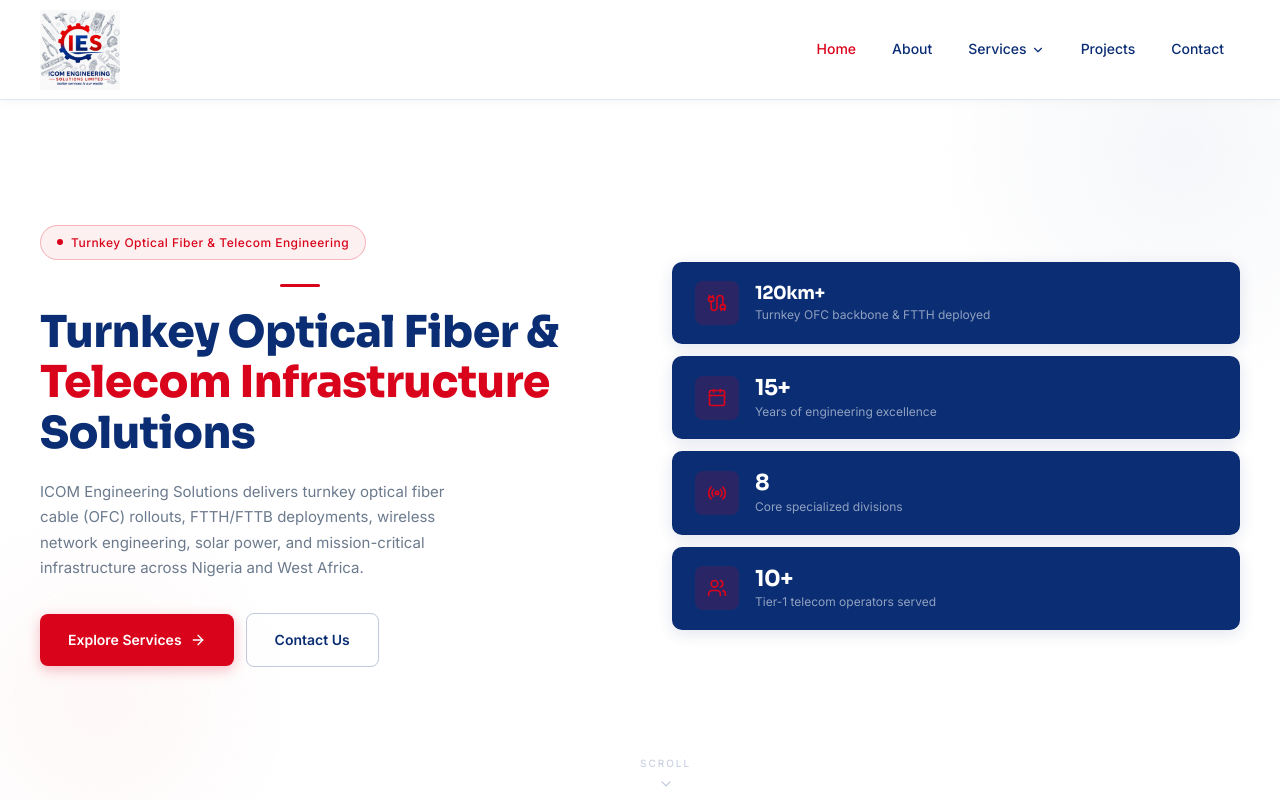
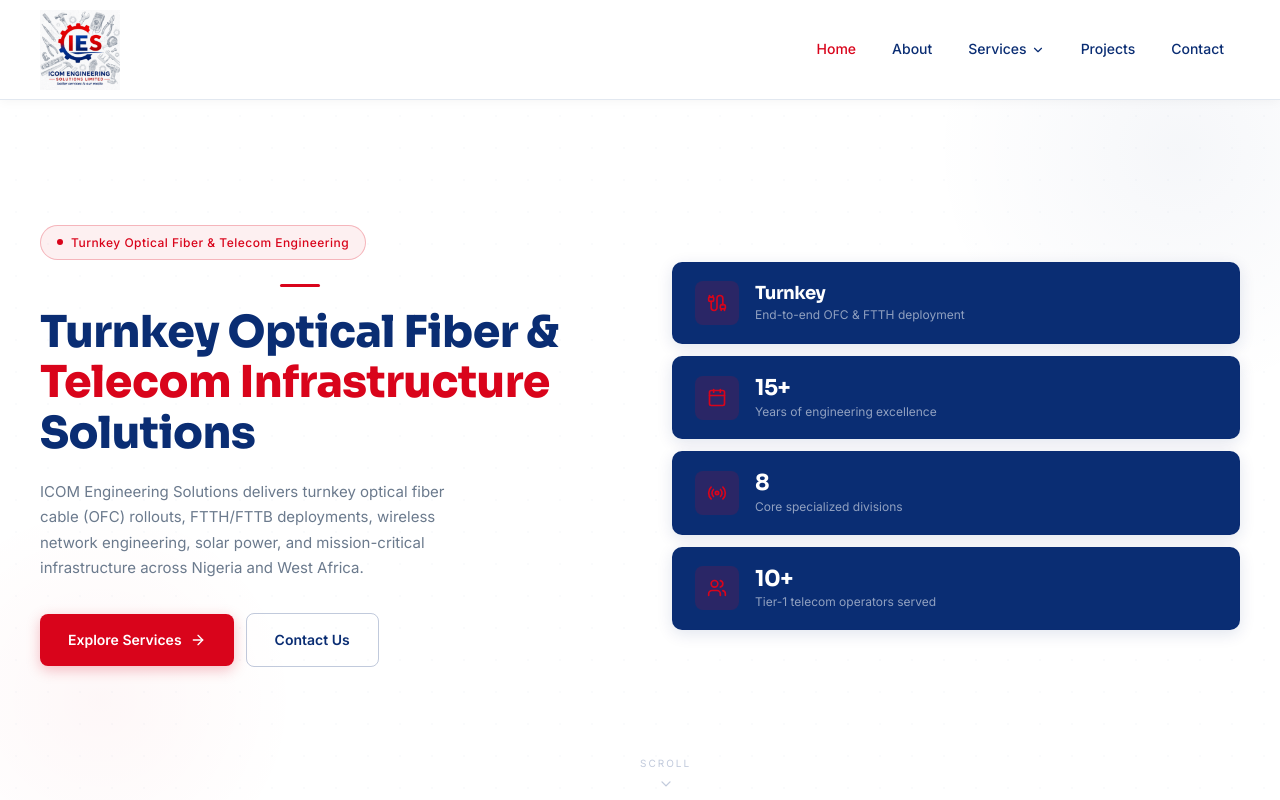
Before and after one commit to Mariamyussuf/Icom-Global, a Next.js app in the folder client/: page / in a window 1280 px wide. Shown: the top 800 px of the page. Built offline with nearby package versions, Linux system fonts and the light colour scheme.

Commit message:
feat: add responsive Hero component with animated stats and call-to-action buttons

```diff
--- a/client/src/components/Hero.jsx
+++ b/client/src/components/Hero.jsx
@@ -6,7 +6,7 @@
 
 /* ─── Stat card data ─── */
 const statCards = [
-  { icon: Cable, value: '120km+', label: 'Turnkey OFC backbone & FTTH deployed' },
+  { icon: Cable, value: 'Turnkey', label: 'End-to-end OFC & FTTH deployment' },
   { icon: Calendar, value: '15+', label: 'Years of engineering excellence' },
   { icon: Radio, value: '8', label: 'Core specialized divisions' },
   { icon: Users, value: '10+', label: 'Tier-1 telecom operators served' },
--- a/client/src/data/projects.js
+++ b/client/src/data/projects.js
@@ -69,7 +69,7 @@
     location: 'Lagos - Ibadan Corridor',
     status: 'Completed',
     description:
-      'High-capacity fiber optic backbone deployment spanning over 120km, including trenching, duct calibration, Sirocco blowing, 96F dome joint splicing, EXFO OTDR testing, and complete commissioning documentation.',
+      'High-capacity fiber optic backbone deployment along major inter-state corridors, including trenching, duct calibration, Sirocco blowing, 96F dome joint splicing, EXFO OTDR testing, and complete commissioning documentation.',
     image: '/images/projects/fiber_site_10.jpeg',
     images: [
       '/images/projects/fiber_site_10.jpeg',
```
